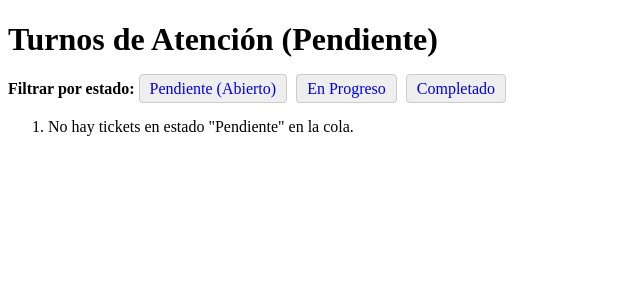
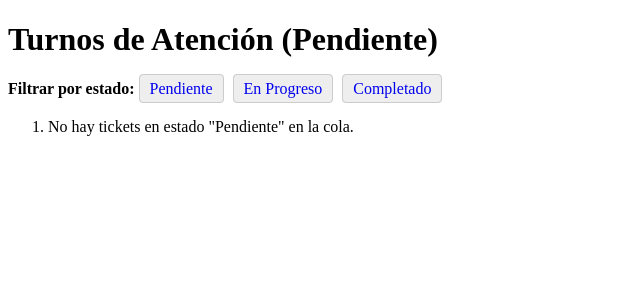
Before and after one commit to gerargram2006/Sistema-tickets-django, a Django app: page /?estado=Pendiente in a window 1280 px wide. Shown: the top 300 px of the page, without its empty margins (0-640 px from the left). Run offline with Django 5.2, Linux system fonts and the light colour scheme; data that the repository does not hold is empty.

Commit message:
feat(tickets): estandariza el estado por defecto a Pendiente en modelos y vistas

```diff
--- a/tickets/models.py
+++ b/tickets/models.py
@@ -12,7 +12,7 @@ class Usuario(models.Model):
 class Ticket(models.Model):
     titulo = models.CharField(max_length=200)
     descripcion = models.TextField()
-    estado = models.CharField(max_length=20, default="Abierto")
+    estado = models.CharField(max_length=20, default="Pendiente")
     agente_asignado = models.ForeignKey(
         Usuario, null=True, blank=True, on_delete=models.SET_NULL
     )
--- a/tickets/templates/tickets/lista.html
+++ b/tickets/templates/tickets/lista.html
@@ -8,7 +8,7 @@
 
     <div style="margin-bottom: 20px;">
         <strong>Filtrar por estado:</strong>
-        <a href="?estado=Abierto" style="padding: 5px 10px; margin-right: 5px; text-decoration: none; background-color: #eee; border: 1px solid #ccc; border-radius: 4px;">Pendiente (Abierto)</a>
+        <a href="?estado=Pendiente" style="padding: 5px 10px; margin-right: 5px; text-decoration: none; background-color: #eee; border: 1px solid #ccc; border-radius: 4px;">Pendiente</a>
         <a href="?estado=En progreso" style="padding: 5px 10px; margin-right: 5px; text-decoration: none; background-color: #eee; border: 1px solid #ccc; border-radius: 4px;">En Progreso</a>
         <a href="?estado=Completado" style="padding: 5px 10px; text-decoration: none; background-color: #eee; border: 1px solid #ccc; border-radius: 4px;">Completado</a>
     </div>
--- a/tickets/views.py
+++ b/tickets/views.py
@@ -24,9 +24,9 @@ def buscar_articulo(titulo_buscado):
     return None, comparaciones
 
 def lista_tickets(request):
-    estado_filtro = request.GET.get('estado', 'Abierto')
+    estado_filtro = request.GET.get('estado', 'Pendiente')
 
-    # 1. Obtener tickets según el estado seleccionado (por defecto 'Abierto')
+    # 1. Obtener tickets según el estado seleccionado (por defecto 'Pendiente')
     tickets_filtrados = Ticket.objects.filter(estado__iexact=estado_filtro)
 
     # 2. Inicializar la cola circular con la capacidad necesaria
```
Also changed, not shown: tickets/migrations/0004_alter_ticket_estado.py (added).
